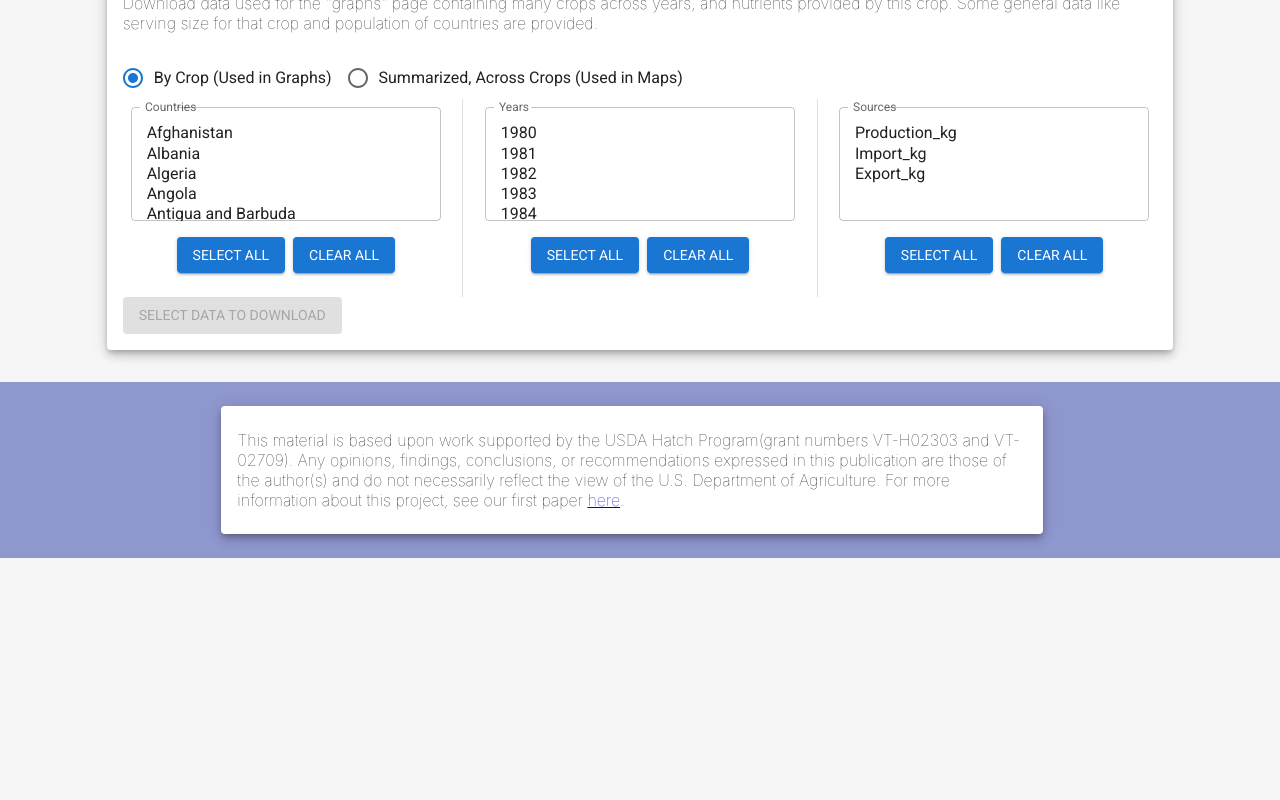
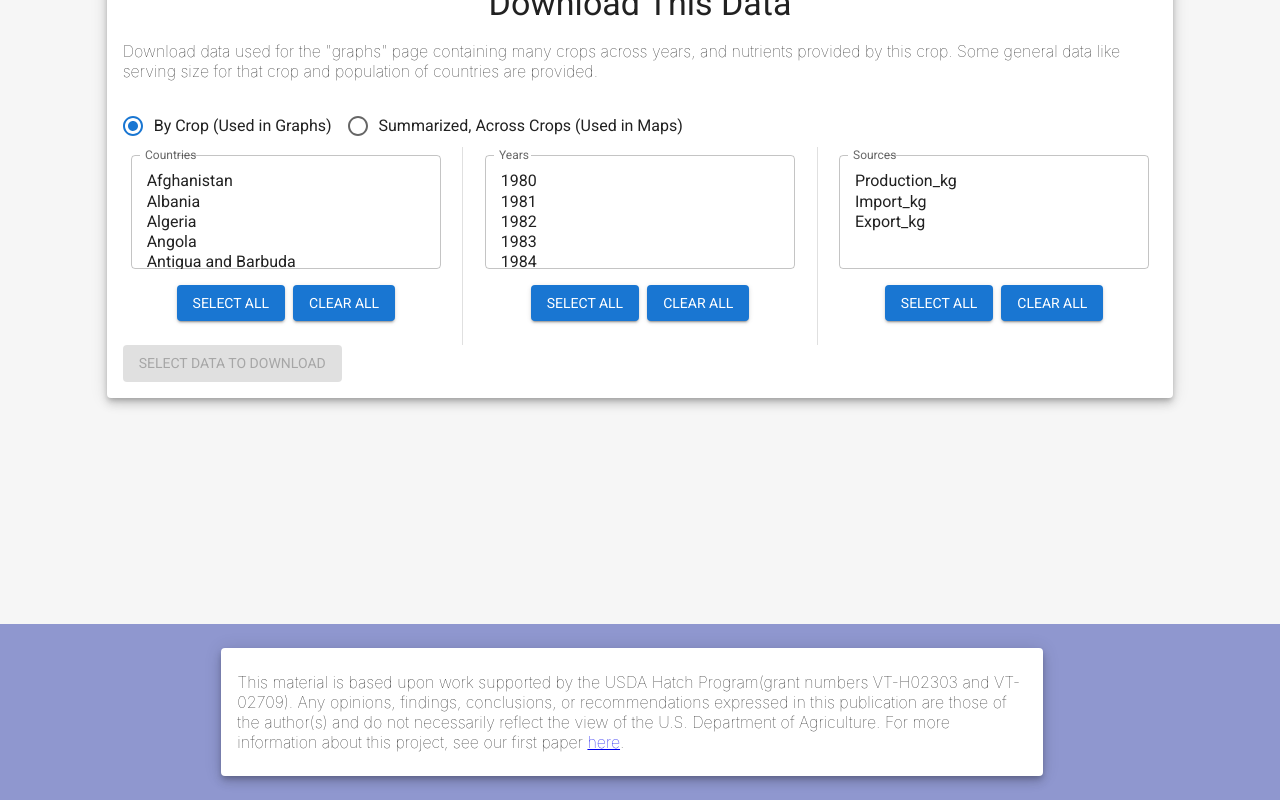
Before and after one commit to timjhh/HATCH-Nutrient-Network, a React (Create React App) app in the folder CODE/nutrinet/: page /data in a window 1280 px wide. Shown: the part 192-992 px from the top of the page. Before the commit the page ends 800 px from the top, so only its background shows below. Built offline with nearby package versions, Linux system fonts and the light colour scheme.

Commit message:
UI Updates
- Applied box shadow and cleaned home page
- Made Footer dynamic and passed customizable props to main pages/children

```diff
--- a/CODE/nutrinet/src/App.css
+++ b/CODE/nutrinet/src/App.css
@@ -32,8 +32,15 @@ p {
 }
 .footer-sticky {
     padding: 20px;
-
     left: 0;
     bottom: 0;
+    right: 0;
     width: 100%;
+    height: 100%
 }
+.App {
+    min-height: 100vh;
+    display: grid;
+    grid-template-rows: auto 1fr auto;
+    gap: 3rem
+}
--- a/CODE/nutrinet/src/App.js
+++ b/CODE/nutrinet/src/App.js
@@ -2,10 +2,9 @@ import React, { useState } from "react";
 import "./App.css";
 
 import Grid from "@mui/material/Grid";
-
+import Footer from "Footer";
 import Navigation from "./Navigation.jsx";
 import DataController from "./DataController.jsx";
-import Footer from "Footer";
 import { createTheme, ThemeProvider } from "@mui/material";
 const theme = createTheme({
   typography: {
@@ -13,7 +12,11 @@ const theme = createTheme({
   },
 });
 
+
+
 function App() {
+  const [footerText, setFooterText] = useState(null)
+
   return (
     <ThemeProvider theme={theme}>
       <div className="App">
@@ -22,14 +25,13 @@ function App() {
         <Grid container spacing={0}>
           <Grid item xs={1} xl={2}></Grid>
           <Grid item xs={10} xl={8} justify="center" alignItems="center">
-            <DataController />
+            <DataController setFooterText={setFooterText} />
           </Grid>
 
           <Grid item xs={1} xl={2}></Grid>
         </Grid>
-
-        <Footer />
       </div>
+      <Footer text={footerText}/>
     </ThemeProvider>
   );
 }
--- a/CODE/nutrinet/src/DataController.jsx
+++ b/CODE/nutrinet/src/DataController.jsx
@@ -12,7 +12,7 @@ import { initializeApp } from "firebase/app";
 import { Snackbar, Alert } from '@mui/material';
 import { getDatabase } from "firebase/database";
 
-function DataController() {
+function DataController(props) {
 
   const [selected, setSelected] = useState(null);
   const [threshold,setThreshold] = useState(false);
@@ -82,7 +82,7 @@ const socioEconVars = ["Population", "GDP", "Life_Expectancy", "Infant_Mortality
     <Routes>
         <Route path='/' exact
          element={<Home
-          />}/>
+          {...props} />}/>
 
         <Route path='/graphs' exact
          element={<GraphController
@@ -95,7 +95,7 @@ const socioEconVars = ["Population", "GDP", "Life_Expectancy", "Infant_Mortality
          paperElevation={paperElevation}
          selected={selected} setSelected={setSelected}
          threshold={threshold} setThreshold={setThreshold}
-         countries={countries} sources={sources} years={years}/>}/>
+         countries={countries} sources={sources} years={years} {...props}/>}/>
 
         <Route path='/maps'
           element={<MapController
@@ -105,7 +105,7 @@ const socioEconVars = ["Population", "GDP", "Life_Expectancy", "Infant_Mortality
           nutrients={nutrients}
           paperElevation={paperElevation}
           selected={selected} setSelected={setSelected}
-          countries={countries} sources={sources}/>}/>
+          countries={countries} sources={sources} {...props}/>}/>
 
         <Route path='/data'
           element={<DataDownloader
@@ -116,7 +116,8 @@ const socioEconVars = ["Population", "GDP", "Life_Expectancy", "Infant_Mortality
             paperElevation={paperElevation}
             countries={countries}
             sources={sources}
-            years={years} />}/>
+            years={years}
+            {...props} />}/>
 
         <Route path='/trends'
           element={<Trends
@@ -125,7 +126,8 @@ const socioEconVars = ["Population", "GDP", "Life_Expectancy", "Infant_Mortality
             paperElevation={paperElevation}
             countries={countries}
             sources={sources}
-            years={years} />}/>
+            years={years}
+            {...props} />}/>
 
     </Routes>
 
@@ -140,6 +142,7 @@ const socioEconVars = ["Population", "GDP", "Life_Expectancy", "Infant_Mortality
     </Snackbar>
 
 
+
     </>
 
 
--- a/CODE/nutrinet/src/DataDownloader.jsx
+++ b/CODE/nutrinet/src/DataDownloader.jsx
@@ -49,6 +49,10 @@ function DataDownloader(props) {
       setDownloading(true);
     }
   }
+
+  useEffect(() => {
+    // props.setFooterText("Hello World")
+  }, [])
 
   useEffect(() => {
     updateCanDownload(downloading);
--- a/CODE/nutrinet/src/Footer.jsx
+++ b/CODE/nutrinet/src/Footer.jsx
@@ -1,52 +1,59 @@
-import React from 'react';
-import './App.css';
+import React from "react";
+import "./App.css";
 
-import { Grid, Paper, List, ListItem, Box } from '@mui/material/';
+import { Grid, Paper, Box } from "@mui/material/";
 
-import Typography from '@mui/material/Typography';
-
+import Typography from "@mui/material/Typography";
 
 function Footer(props) {
-
-
-
   return (
-
-
-
-    <Grid className='footer-sticky' container spacing={2} sx={{ mt:2, p:1, bgcolor: '#8f97cf', display: "inline-flex", flexDirection: 'row', alignItems: 'center' }}>
-
-
+    <Grid
+      className="footer-sticky"
+      container
+      spacing={2}
+      sx={{
+        mt: 2,
+        p: 1,
+        bgcolor: "#8f97cf",
+        display: "inline-flex",
+        flexDirection: "row",
+        alignItems: "center",
+      }}
+    >
       <Grid item xs={0} md={2}></Grid>
 
-    <Grid item xs={12} md={8} sx={{ p:2 }}>
-
-      <Paper sx={{ width: 1, py:1 }} elevation={6} component="div">
-        <Box sx={{p:2}}>
+      <Grid item xs={12} md={8} sx={{ p: 2 }}>
+        <Paper sx={{ width: 1, py: 1 }} elevation={6} component="div">
+          <Box sx={{ p: 2 }}>
+            {props.text &&
             <Typography mb={2} variant={"p"}>
               {props.text}
-        </Typography>
-        <Typography variant={"p"}>
-            This material is based upon work supported by the USDA Hatch Program(grant numbers VT-H02303 and VT-02709). Any opinions, findings, conclusions, or recommendations
-            expressed in this publication are those of the author(s) and do not necessarily reflect the view of the U.S. Department of Agriculture.
-
-            For more information about this project, see our first paper <a href="https://www.nature.com/articles/s41467-021-25615-2" rel='noreferrer' target={"_blank"}>here</a>.
+              <br/><br/>
             </Typography>
 
+            }
+            <Typography variant={"p"}>
+              This material is based upon work supported by the USDA Hatch
+              Program(grant numbers VT-H02303 and VT-02709). Any opinions,
+              findings, conclusions, or recommendations expressed in this
+              publication are those of the author(s) and do not necessarily
+              reflect the view of the U.S. Department of Agriculture. For more
+              information about this project, see our first paper{" "}
+              <a
+                href="https://www.nature.com/articles/s41467-021-25615-2"
+                rel="noreferrer"
+                target={"_blank"}
+              >
+                here
+              </a>
+              .
+            </Typography>
           </Box>
-
         </Paper>
-
-
       </Grid>
 
       <Grid item xs={0} md={2}></Grid>
-
-
     </Grid>
-
-
-
   );
 }
 
--- a/CODE/nutrinet/src/Home.jsx
+++ b/CODE/nutrinet/src/Home.jsx
@@ -1,13 +1,11 @@
 import React from 'react';
 import './App.css';
 
-import { Grid, Paper, List, ListItem, Box, Button, ButtonGroup, ButtonBase,Tooltip } from '@mui/material/';
+import { Grid, Paper, List, ListItem, Box, Button, ButtonGroup,Tooltip } from '@mui/material/';
 import graphs from "./images/graph.png"
 import maps from "./images/map.png"
-import trends from "./images/trends.png"
 import dl from "./images/dl.png"
 import t2 from "./images/trends2.png"
-import { Image } from '@mui/icons-material';
 import Typography from '@mui/material/Typography';
 
 
@@ -47,9 +45,8 @@ function Footer() {
                 px={0}
                 sx={{
                     ':hover': {
-                      bgcolor: 'primary.main', // theme.palette.primary.main
-                      color: 'white',
-                    },
+                      boxShadow:'0 10px 0px rgba(0,0,0, .4)',
+                    }
                   }}
                 style={{ color: 'black',fontWeight: "bold", minWidth: "25%",minHeight: "100px", backgroundImage: `url(${d[0]})`,}}>{d[1]}</Button>
             </Tooltip>
--- a/CODE/nutrinet/src/map/MapController.jsx
+++ b/CODE/nutrinet/src/map/MapController.jsx
@@ -3,14 +3,7 @@ import Map from "./Map.jsx";
 import NutriSelect from "./NutriSelect.jsx";
 import MapGraphs from "./MapGraphs.jsx";
 
-import {
-  Grid,
-  Stack,
-  Switch,
-  Paper,
-  FormControl,
-  LinearProgress,
-} from "@mui/material";
+import { Grid, Paper } from "@mui/material";
 
 import * as d3 from "d3";
 
@@ -98,9 +91,14 @@ function MapController(props) {
 
   // This scale will always be constant as its domain does not change
   const gdpScale = d3
-  .scaleOrdinal()
-  .domain(["Low income","Lower middle income", "Upper middle income", "High income"])
-  .range(d3.range(0, colors2d.length));
+    .scaleOrdinal()
+    .domain([
+      "Low income",
+      "Lower middle income",
+      "Upper middle income",
+      "High income",
+    ])
+    .range(d3.range(0, colors2d.length));
 
   // const colors1d = ["#e8e8e8", "#c8e1e1", "#a6d9d9", "#81d1d1", "#5ac8c8", "#dec8d9", "#c8c8d9", "#a6c8d9", "#81c8d1", "#5ac8c8", "#d3a7cb", "#c8a7cb", "#a6a7cb", "#81a7cb", "#5aa7c8", "#c986bc", "#c886bc", "#a686bc", "#8186bc", "#5a86bc", "#be64ac", "#be64ac", "#a664ac", "#8164ac", "#5a64ac"];
   // const colors2d = [
@@ -112,6 +110,10 @@ function MapController(props) {
   // ];
 
   useEffect(() => {
+    props.setFooterText(
+      <b>*This variable is mixed with a categorical income classification</b>
+    );
+
     d3.csv(
       `${process.env.PUBLIC_URL}` + "./DATA_INPUTS/SocioEconNutri.csv"
     ).then((res, err) => {
@@ -124,7 +126,6 @@ function MapController(props) {
       setSources(Array.from(d3.group(res, (d) => d.Source).keys()));
     });
   }, []);
-
 
   useEffect(() => {
     if (bigData.length > 0) {
@@ -141,22 +142,26 @@ function MapController(props) {
 
     /// If we are using a socio-econ variable and country does not have a record for this source
     // try to find other sources that do exist for this country and fill in socioecon vars
-    if(props.socioEconVars.includes(variable1) || props.socioEconVars.includes(variable2)) {
-      if(data.length < props.countries.length) {
-        let used = data.map(e => e["Country"])
-        let unused = props.countries.filter(c => !used.includes(c))
-        unused.forEach(u => {
-          let t = bigData.find(b => b.Year === String(year) && b.Country === u)
-          if(t) {
-            props.nutrients.forEach(n => {
-              t[("Kg_"+n)] = "NA"
-            })
-            data.push(t)
+    if (
+      props.socioEconVars.includes(variable1) ||
+      props.socioEconVars.includes(variable2)
+    ) {
+      if (data.length < props.countries.length) {
+        let used = data.map((e) => e["Country"]);
+        let unused = props.countries.filter((c) => !used.includes(c));
+        unused.forEach((u) => {
+          let t = bigData.find(
+            (b) => b.Year === String(year) && b.Country === u
+          );
+          if (t) {
+            props.nutrients.forEach((n) => {
+              t["Kg_" + n] = "NA";
+            });
+            data.push(t);
           }
-        })
+        });
       }
     }
-
 
     let m1 = d3.max(data, (d) => parseFloat(d[variable1]));
     let m2 = d3.max(data, (d) => parseFloat(d[variable2]));
@@ -208,12 +213,14 @@ function MapController(props) {
 
       // Special case: GDP is null
       // In which case, use 'income' variable according to World Bank Classifier
-      if(variable1 === "GDP" && d[variable1] === "NA") v1 = gdpScale(d["income"])
-      if(variable2 === "GDP" && d[variable2] === "NA") v2 = gdpScale(d["income"])
+      if (variable1 === "GDP" && d[variable1] === "NA")
+        v1 = gdpScale(d["income"]);
+      if (variable2 === "GDP" && d[variable2] === "NA")
+        v2 = gdpScale(d["income"]);
       try {
         // Apply a color if it's found, else apply our default null coloring(defined above)
         d.color =
-          (v1 === undefined || v2 === undefined || isNaN(v1) || isNaN(v2))
+          v1 === undefined || v2 === undefined || isNaN(v1) || isNaN(v2)
             ? nullclr
             : colors2d[v2][v1];
       } catch (e) {
```
Also changed, not shown: CODE/nutrinet/src/images/trends3.png (deleted), CODE/nutrinet/src/map/MapGraphs.jsx (line endings or trailing spaces). Lines whose indentation alone changed are shown as unchanged.
